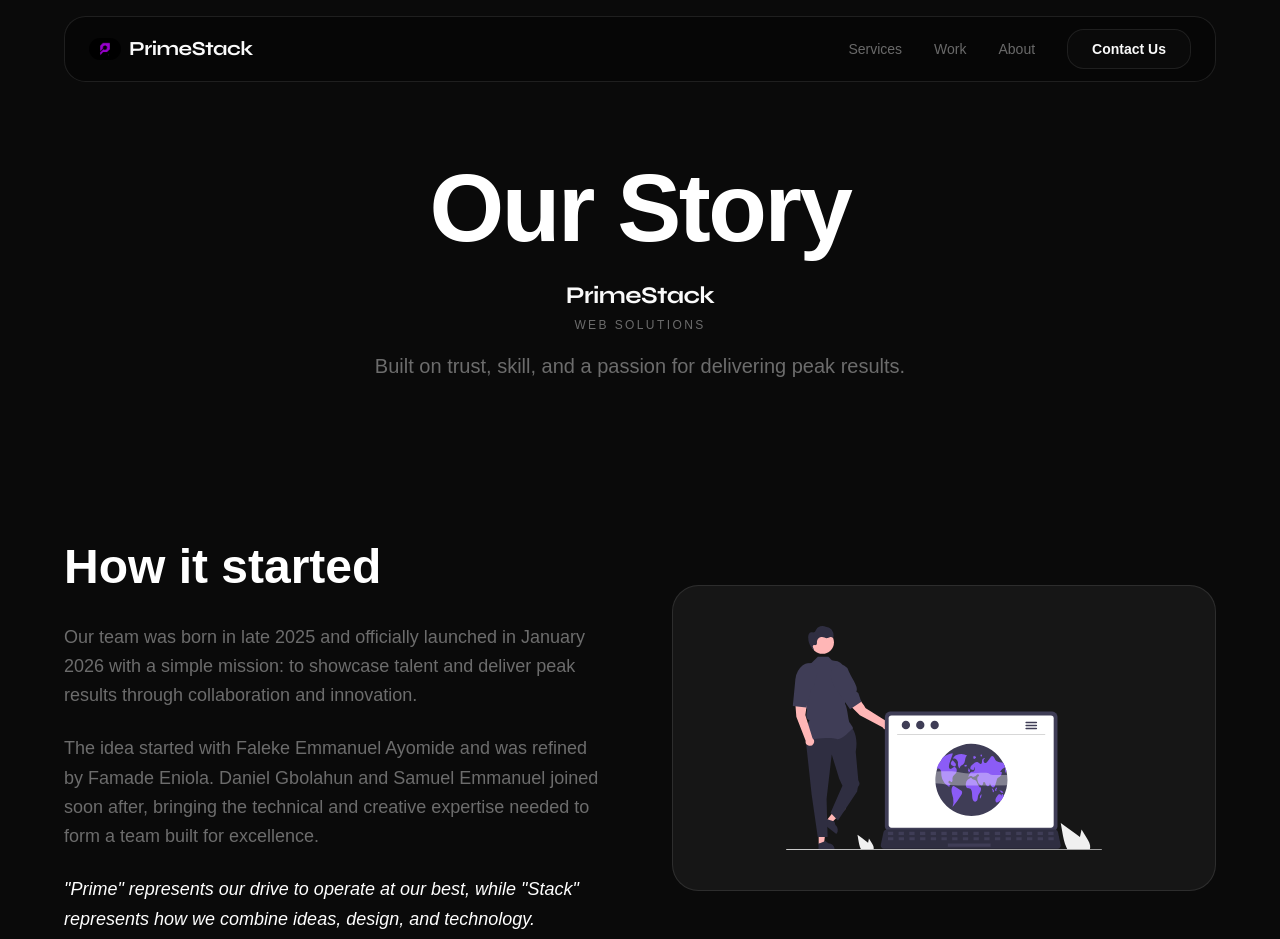
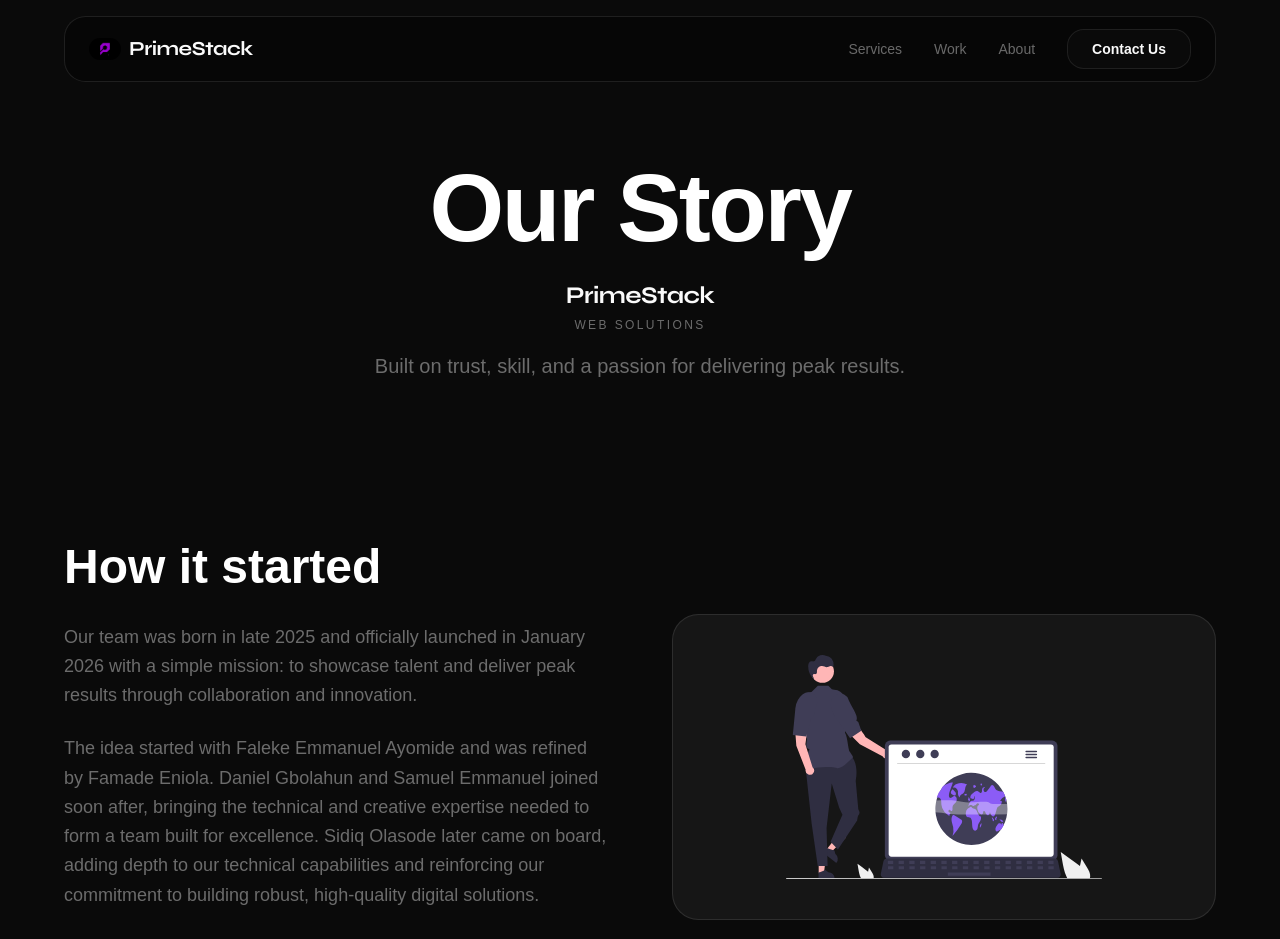
Before and after one commit to sidiq20/primestack, a Next.js app: page /about in a window 1280 px wide. Shown: the top 939 px of the page. Built offline with nearby package versions, Linux system fonts and the light colour scheme; a web font is replaced by a local one.

Commit message:
Update about page: Faleke role to CEO, new bio, add Sidiq to story; contact: 12-24hr response time

```diff
--- a/src/app/about/page.tsx
+++ b/src/app/about/page.tsx
@@ -14,8 +14,8 @@ const team = [
   {
     name: "Faleke Emmanuel Ayomide",
     initials: "FEA",
-    role: "CEO & Website Security Lead",
-    bio: "I keep every website we deliver safe and secure, protecting client data while supporting high-performing, reliable digital solutions.",
+    role: "CEO",
+    bio: "As the CEO, I bring ideas, people, and technology together to create secure, reliable digital solutions that help our clients succeed.",
     image: "https://images.unsplash.com/photo-1507003211169-0a1dd7228f2d?auto=format&fit=crop&q=80&w=1974",
   },
   {
@@ -136,7 +136,7 @@ export default function AboutPage() {
                   Our team was born in late 2025 and officially launched in January 2026 with a simple mission: to showcase talent and deliver peak results through collaboration and innovation.
                 </p>
                 <p>
-                  The idea started with Faleke Emmanuel Ayomide and was refined by Famade Eniola. Daniel Gbolahun and Samuel Emmanuel joined soon after, bringing the technical and creative expertise needed to form a team built for excellence.
+                  The idea started with Faleke Emmanuel Ayomide and was refined by Famade Eniola. Daniel Gbolahun and Samuel Emmanuel joined soon after, bringing the technical and creative expertise needed to form a team built for excellence. Sidiq Olasode later came on board, adding depth to our technical capabilities and reinforcing our commitment to building robust, high-quality digital solutions.
                 </p>
                 <p className="text-white font-medium italic">
                   "Prime" represents our drive to operate at our best, while "Stack" represents how we combine ideas, design, and technology.
--- a/src/app/contact/page.tsx
+++ b/src/app/contact/page.tsx
@@ -91,7 +91,7 @@ export default function ContactPage() {
               </div>
               <h2 className="font-clash text-3xl md:text-5xl font-bold">Ready to start?</h2>
               <p className="font-general text-muted-foreground text-lg pb-4">
-                Send us an email directly and we'll get back to you within 24-48 hours.
+                Send us an email directly and we'll get back to you within 12-24 hours.
               </p>
               <Link href="mailto:primestackwebsolutions@gmail.com" className="w-full">
                 <Button className={cn(buttonVariants({ size: "lg" }), "w-full rounded-2xl h-14 font-satoshi font-bold text-lg transition-all hover:scale-[1.02]")}>
```
